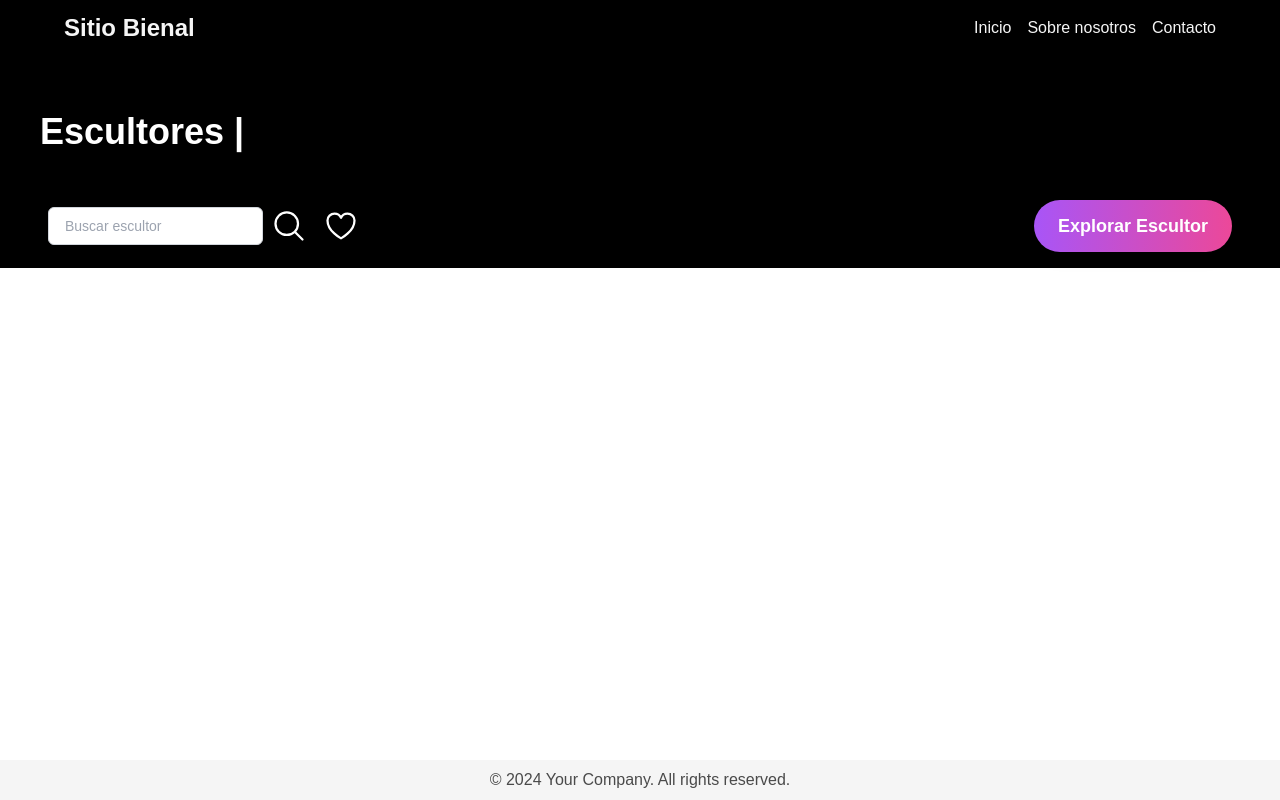
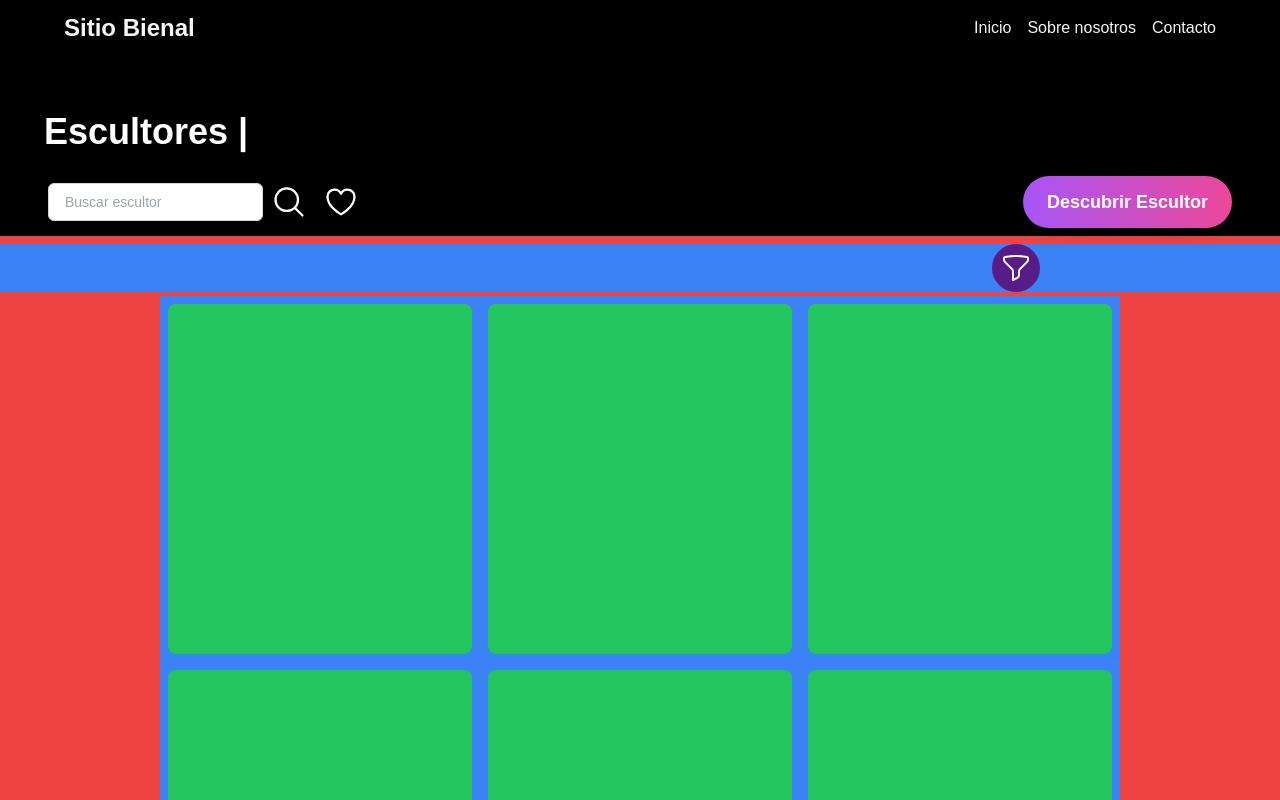
Before and after one commit to fabriJerezz/sitio-bienal, a Next.js app: page /escultores in a window 1280 px wide. Shown: the top 800 px of the page. Built offline with nearby package versions, Linux system fonts and the light colour scheme.

Commit message:
Basic Structure Body SculptorList

```diff
--- a/src/app/escultores/page.tsx
+++ b/src/app/escultores/page.tsx
@@ -1,9 +1,11 @@
 import React from 'react';
 import SculptorsHeader from '../../components/Escultores/SculptorsHeader';
+import SculptorList from '../../components/Escultores/SculptorList';
 function page() {
   return (
     <>
       <SculptorsHeader />
+      <SculptorList />
     </>
   );
 }
--- /dev/null
+++ b/src/components/Escultores/SculptorList.tsx
@@ -0,0 +1,36 @@
+import React from 'react';
+
+function SculptorList() {
+  return (
+    <div className="w-screen h-screen bg-red-500 flex flex-col  py-2 items-center">
+      <div className="flex bg-blue-500  w-full justify-end pr-60">
+        <button className="text-white hover:text-purple-400 transition-colors duration-300 bg-purple-900 rounded-full p-2">
+          <svg
+            xmlns="http://www.w3.org/2000/svg"
+            fill="none"
+            viewBox="0 0 24 24"
+            stroke-width="1.5"
+            stroke="currentColor"
+            className="size-8 hover:scale-110 transition-transform duration-300"
+          >
+            <path
+              stroke-linecap="round"
+              stroke-linejoin="round"
+              d="M12 3c2.755 0 5.455.232 8.083.678.533.09.917.556.917 1.096v1.044a2.25 2.25 0 0 1-.659 1.591l-5.432 5.432a2.25 2.25 0 0 0-.659 1.591v2.927a2.25 2.25 0 0 1-1.244 2.013L9.75 21v-6.568a2.25 2.25 0 0 0-.659-1.591L3.659 7.409A2.25 2.25 0 0 1 3 5.818V4.774c0-.54.384-1.006.917-1.096A48.32 48.32 0 0 1 12 3Z"
+            />
+          </svg>
+        </button>
+      </div>
+      <div className="w-3/4 h-screen bg-blue-500 mt-1  grid grid-cols-3 gap-4 p-2">
+        <div className="bg-green-500 w-full h-full rounded-lg"></div>
+        <div className="bg-green-500 w-full h-full rounded-lg"></div>
+        <div className="bg-green-500 w-full h-full rounded-lg"></div>
+        <div className="bg-green-500 w-full h-full rounded-lg"></div>
+        <div className="bg-green-500 w-full h-full rounded-lg"></div>
+        <div className="bg-green-500 w-full h-full rounded-lg"></div>
+      </div>
+    </div>
+  );
+}
+
+export default SculptorList;
--- a/src/components/Escultores/SculptorsHeader.tsx
+++ b/src/components/Escultores/SculptorsHeader.tsx
@@ -3,10 +3,10 @@ import React from 'react';
 function SculptorsHeader() {
   return (
     <div className="relative flex flex-col gap-4  bg-black pt-28">
-      <h1 className="text-4xl font-bold text-left  pl-10 mb-4 text-white">
+      <h1 className="text-4xl font-bold text-left pl-11  text-white">
         Escultores |
       </h1>
-      <div className="flex justify-between items-center px-12  p-4">
+      <div className="flex justify-between items-center px-12 py-2">
         <div className="flex gap-4">
           <div className="flex justify-center items-center gap-2">
             <input
@@ -49,7 +49,7 @@ function SculptorsHeader() {
           </button>
         </div>
         <button className="text-white px-6 py-3 rounded-full bg-gradient-to-r from-purple-500 to-pink-500 hover:from-purple-600 hover:to-pink-600 transition-all duration-300 shadow-lg hover:shadow-xl transform hover:-translate-y-1 font-semibold text-lg">
-          Explorar Escultor
+          Descubrir Escultor
         </button>
       </div>
     </div>
```
